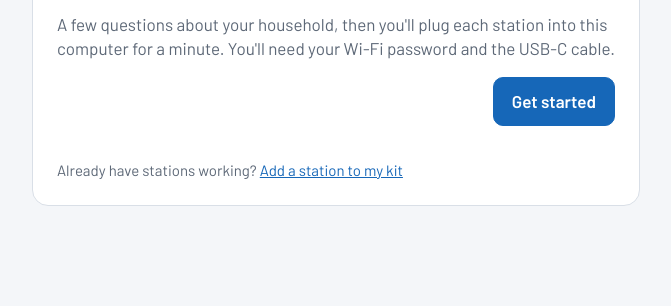
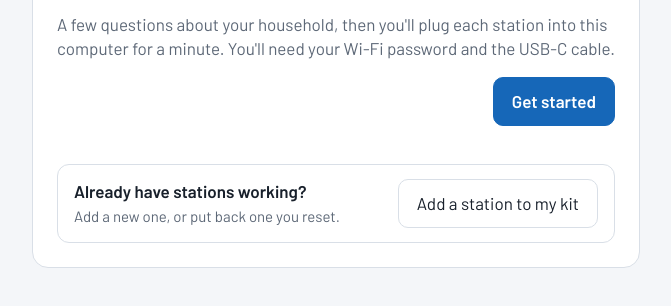
Before and after one commit to eancker/morse-setup, a plain HTML site: page index.html in a window 1280 px wide. Shown: the part 152-458 px from the top of the page, without its empty margins (304-975 px from the left). Drawn offline with nearby package versions, Linux system fonts and the light colour scheme.

Commit message:
Welcome: make Add a station a visible button
Co-Authored-By: Claude Opus 5.5 <noreply@anthropic.com>

```diff
--- a/index.html
+++ b/index.html
@@ -77,6 +77,7 @@ button.link { border: 0; padding: 0; color: var(--accent); text-decoration: unde
 .oled { background: var(--oled); color: var(--pixel); font: 600 22px/1.2 var(--mono); border-radius: 10px; padding: 14px; text-align: center; letter-spacing: .06em; }
 .oled small { display: block; font-size: 12px; opacity: .8; letter-spacing: .1em; margin-top: 6px; }
 .links { display: grid; gap: 6px; }
+.addbox { margin-top: 22px; padding: 14px 16px; border: 1px solid var(--line, #8884); border-radius: 12px; display: flex; gap: 12px; align-items: center; justify-content: space-between; flex-wrap: wrap; }
 .links a { color: var(--accent); font-family: var(--mono); font-size: 15px; overflow-wrap: anywhere; }
 .nets { list-style: none; margin: 0; padding: 0; display: grid; gap: 6px; max-height: 320px; overflow-y: auto; }
 .nets button { width: 100%; display: flex; align-items: center; gap: 12px; text-align: left; padding: 10px 14px; }
@@ -137,7 +138,8 @@ const VIEWS = [
       <p class="lede">A few questions about your household, then you'll plug each station into this computer for a minute. You'll need your Wi-Fi password and the USB-C cable.</p>
       <div class="nav">${started ? '<button type="button" id="over">Start over</button>' : ''}<span class="grow"></span>
       <button type="button" class="primary" id="next">${started ? 'Continue where I left off' : 'Get started'}</button></div>
-      <p class="note" style="margin-top:18px">Already have stations working? <button type="button" class="link" id="addOne">Add a station to my kit</button></p>`;
+      <div class="addbox"><div><b>Already have stations working?</b><br><span class="note">Add a new one, or put back one you reset.</span></div>
+        <button type="button" id="addOne">Add a station to my kit</button></div>`;
     $('addOne').onclick = () => { add = { step: 0, kit: '', ssid: '', groups: '', stations: [], name: '', call: '', fromMac: '' }; render(); };
     $('next').onclick = () => go(started ? 7 : 1);
     if ($('over')) $('over').onclick = () => { plan = fresh(); plan.kit = Array.from(crypto.getRandomValues(new Uint8Array(8)), b => ALPHA[b % 32]).join(''); go(1); };
```
